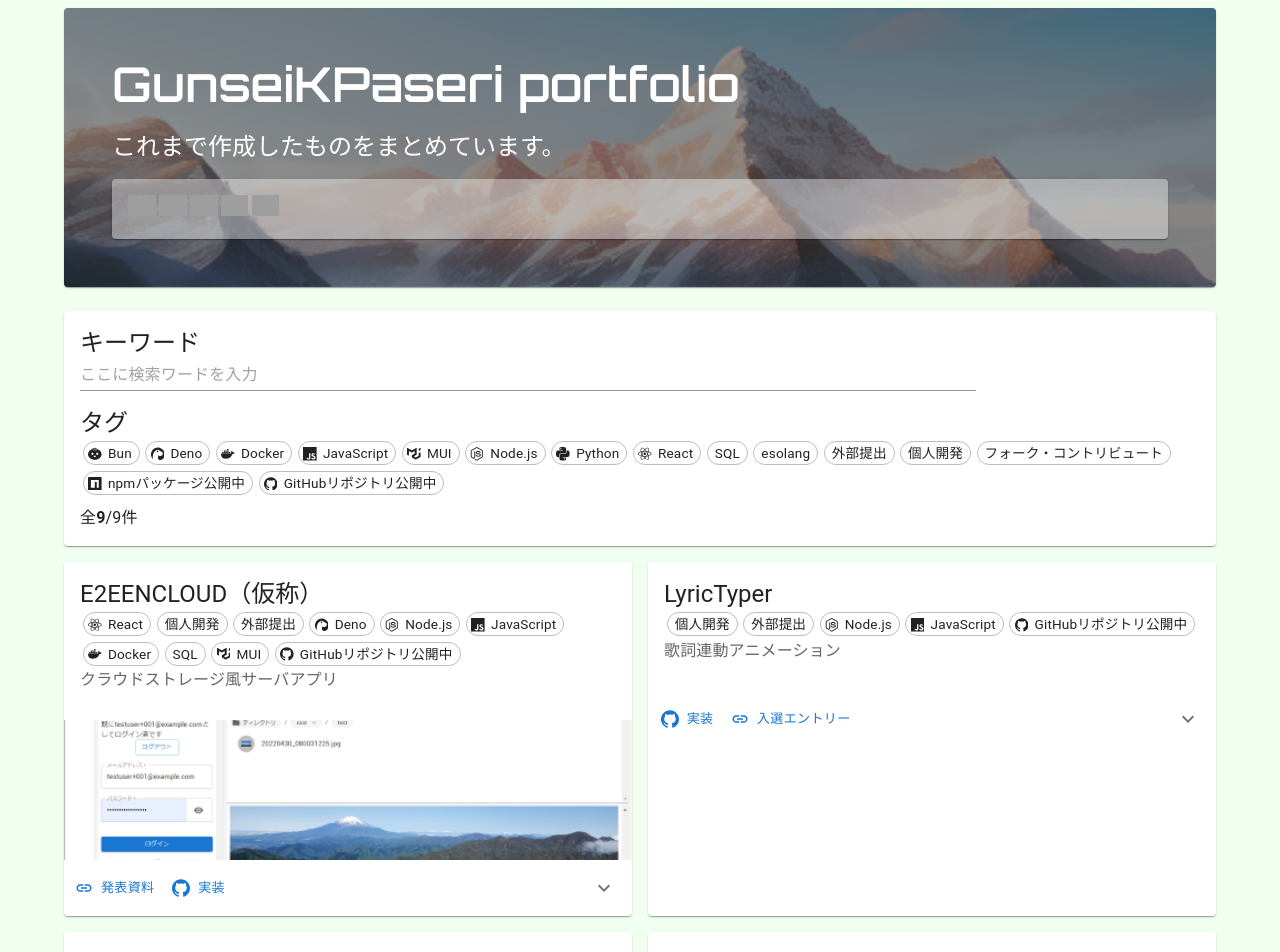
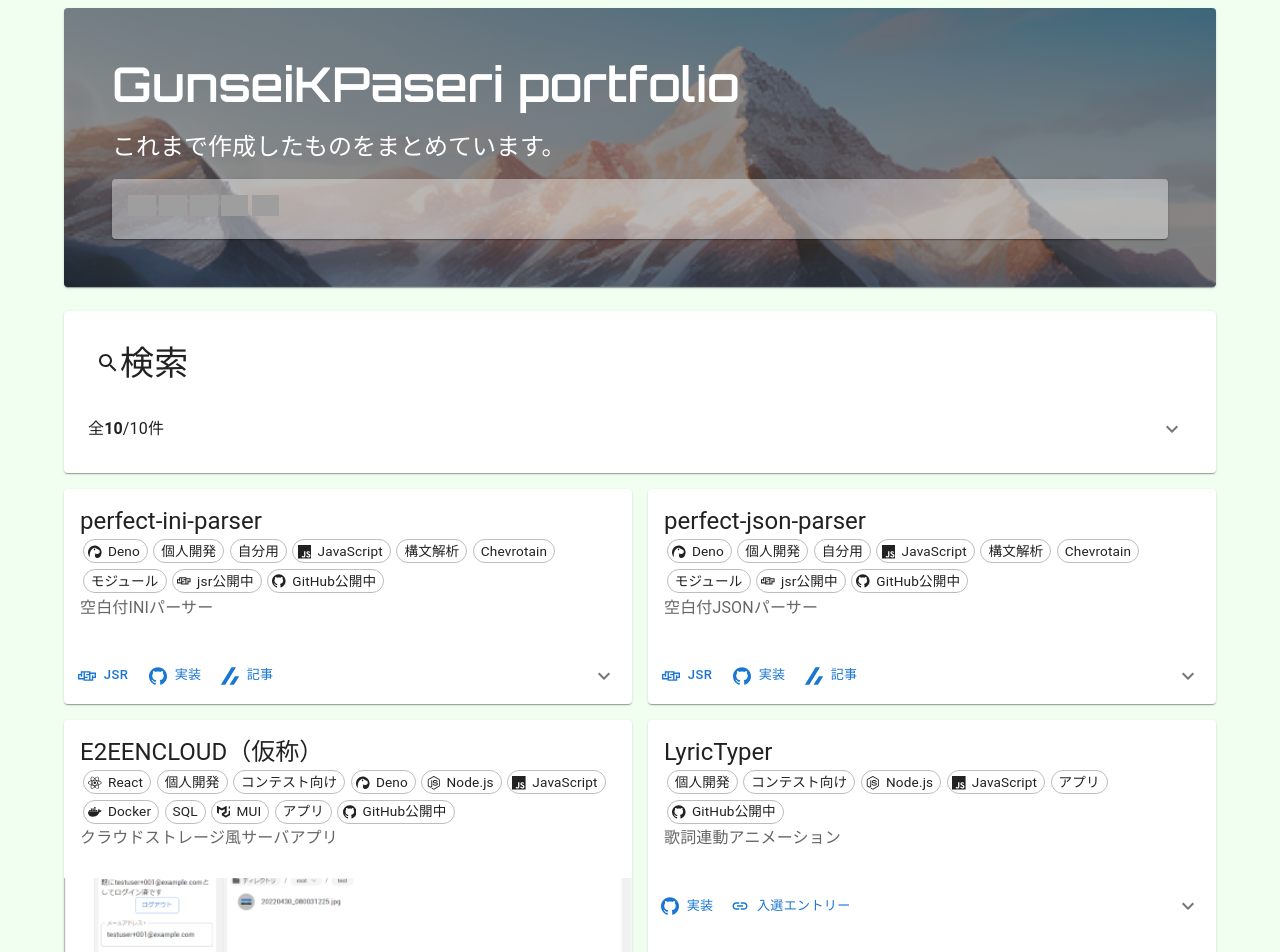
Before and after one commit to GunseiKPaseri/GunseiKPaseri.github.io, a React (Vite) app: page / in a window 1280 px wide. Shown: the top 952 px of the page. Built offline with nearby package versions, Linux system fonts and the light colour scheme; grey boxes are pictures that could not be loaded.

Commit message:
update: コンテンツ更新・タグ分離・リンク簡略化

```diff
--- a/package.json
+++ b/package.json
@@ -17,7 +17,7 @@
     "markdown-to-jsx": "^7.4.1",
     "react": "^18.2.0",
     "react-dom": "^18.2.0",
-    "react-icons": "^5.0.1"
+    "react-icons": "^5.2.1"
   },
   "devDependencies": {
     "@types/node": "^20.11.16",
--- a/src/components/CardLinkButton.tsx
+++ b/src/components/CardLinkButton.tsx
@@ -3,7 +3,7 @@ import IconButton from "@mui/material/IconButton";
 
 import { useWindowSize } from "../util";
 import { linkTypes, type Source } from "../source"
-import { Tooltip } from "@mui/material";
+import Tooltip from "@mui/material/Tooltip";
 
 export const CardLinkButton = (props: {link: NonNullable<Source['link']>[number]}) => {
   const result = linkTypes[props.link.type];
@@ -15,7 +15,7 @@ export const CardLinkButton = (props: {link: NonNullable<Source['link']>[number]
           ? <IconButton
               color="primary"
               size="small"
-              title={result.title}
+              //title={result.title}
               href={props.link.url}
               target="_blank"
             >
@@ -23,7 +23,7 @@ export const CardLinkButton = (props: {link: NonNullable<Source['link']>[number]
             </IconButton>
           : <Button
               size="small"
-              title={result.title}
+              //title={result.title}
               href={props.link.url}
               target="_blank"
               startIcon={result.icon}
--- a/src/components/ContentsCard.tsx
+++ b/src/components/ContentsCard.tsx
@@ -4,8 +4,6 @@ import CardContent from '@mui/material/CardContent';
 import Typography from '@mui/material/Typography';
 import CardActions from '@mui/material/CardActions';
 import CardMedia from '@mui/material/CardMedia';
-import IconButton, { type IconButtonProps } from '@mui/material/IconButton';
-import { styled } from '@mui/material/styles';
 import ExpandMoreIcon from '@mui/icons-material/ExpandMore';
 import Collapse from '@mui/material/Collapse';
 
@@ -14,21 +12,8 @@ import { Markdown } from './Markdown.tsx';
 import { TagList } from './TagList.tsx';
 import { CardLinkButton } from './CardLinkButton.tsx';
 import Stack from '@mui/material/Stack';
+import { ExpandMore } from './util/ExpandMore.tsx';
 
-interface ExpandMoreProps extends IconButtonProps {
-  expand: boolean;
-}
-
-const ExpandMore = styled((props: ExpandMoreProps) => {
-  const { expand: _expand, ...other } = props;
-  return <IconButton {...other} />;
-})(({ theme, expand }) => ({
-  transform: !expand ? 'rotate(0deg)' : 'rotate(180deg)',
-  marginLeft: 'auto',
-  transition: theme.transitions.create('transform', {
-    duration: theme.transitions.duration.shortest,
-  }),
-}));
 
 export const ContentsCard = (props: {source: Source}) => {
   const [expanded, setExpanded] = useState(false);
--- a/src/components/ContentsList.tsx
+++ b/src/components/ContentsList.tsx
@@ -1,12 +1,19 @@
 import { useContext, useMemo, useState } from "react";
-import Paper from "@mui/material/Paper";
 import Grid from "@mui/material/Unstable_Grid2/Grid2";
 import Typography from "@mui/material/Typography";
 import { ContentsCard } from "./ContentsCard";
-import { sources, contentsTags, type ContentsTag } from "../source";
+import { sources, type ContentsTag, contentsTagsTree } from "../source";
 import { appContext } from "../state/context";
 import { TagList } from "./TagList";
 import TextField from "@mui/material/TextField";
+import Card from "@mui/material/Card";
+import CardContent from "@mui/material/CardContent";
+import CardActions from "@mui/material/CardActions";
+import { ExpandMore } from "./util/ExpandMore";
+import ExpandMoreIcon from '@mui/icons-material/ExpandMore';
+import SearchIcon from '@mui/icons-material/Search';
+import Collapse from "@mui/material/Collapse";
+import { Stack } from "@mui/material";
 
 const reRegExp = /[\\^$.*+?()[\]{}|]/g
 
@@ -38,9 +45,33 @@ export const ContentsList = () => {
   const context = useContext(appContext);
   const [searchWord, setSearchWord] = useState("");
   const narrowDownSources = useMemo(() => findSource(searchWord, context.selectedTags), [searchWord, context.selectedTags]);
+
+  const [expanded, setExpanded] = useState(false);
+  const handleExpandClick = () => {
+    setExpanded(!expanded);
+  }
   return (
     <>
-      <Paper sx={{padding: 2, mb: 2}}>
+      <Card sx={{padding: 2, mb: 2}}>
+        <CardContent>
+          <Typography variant="h4" color="inherit"><SearchIcon />検索</Typography>
+        </CardContent>
+        <CardActions disableSpacing>
+          <Stack spacing={1} direction="row">
+            <Typography variant="body1" sx={{mt: 1}}>
+              全<strong>{narrowDownSources.length}</strong>/{sources.length}件
+            </Typography>
+          </Stack>
+          <ExpandMore
+              expand={expanded}
+              onClick={handleExpandClick}
+              aria-expanded={expanded}
+              aria-label="show more"
+            >
+            <ExpandMoreIcon />
+          </ExpandMore>
+        </CardActions>
+        <Collapse in={expanded} timeout="auto" unmountOnExit sx={{p: 1}}>
           <Typography variant="h5" color="inherit">キーワード</Typography>
           <TextField
             variant="standard"
@@ -49,11 +80,16 @@ export const ContentsList = () => {
             sx={{width: '80%'}}
             placeholder="ここに検索ワードを入力" />
           <Typography variant="h5" color="inherit" sx={{mt: 2}}>タグ</Typography>
-        <TagList tags={contentsTags} />
-        <Typography variant="body1" sx={{mt: 1}}>
-          全<strong>{narrowDownSources.length}</strong>/{sources.length}件
-        </Typography>
-      </Paper>
+          <Typography variant="h6" color="inherit" sx={{mt: 2}}>技術</Typography>
+          <TagList tags={contentsTagsTree['技術']} />
+          <Typography variant="h6" color="inherit" sx={{mt: 2}}>ジャンル</Typography>
+          <TagList tags={contentsTagsTree['ジャンル']} />
+          <Typography variant="h6" color="inherit" sx={{mt: 2}}>開発形態</Typography>
+          <TagList tags={contentsTagsTree['開発形態']} />
+          <Typography variant="h6" color="inherit" sx={{mt: 2}}>公開状況</Typography>
+          <TagList tags={contentsTagsTree['公開状況']} />
+        </Collapse>
+      </Card>
       <Grid
         container
         spacing={2}
--- a/src/components/TagChip.tsx
+++ b/src/components/TagChip.tsx
@@ -10,7 +10,7 @@ const FixedChipIcon = (props: {children: React.ReactNode}) => <Box sx={{ml: "0.5
 
 const TagIcon = (props: {tag: ContentsTag, active: boolean}) => {
   const result = contentsTagLogo[props.tag] ?? undefined;
-  if(result) return <span style={{color: props.active ? result.color : undefined}}><FixedChipIcon>{result.logo}</FixedChipIcon></span>;
+  if(result && 'logo' in result) return <span style={{color: props.active ? result.logo.color : undefined}}><FixedChipIcon>{result.logo.icon}</FixedChipIcon></span>;
   return <></>;
 };
 
--- /dev/null
+++ b/src/components/util/ExpandMore.tsx
@@ -0,0 +1,17 @@
+import IconButton, { type IconButtonProps } from '@mui/material/IconButton';
+import { styled } from '@mui/material/styles';
+
+interface ExpandMoreProps extends IconButtonProps {
+  expand: boolean;
+}
+
+export const ExpandMore = styled((props: ExpandMoreProps) => {
+  const { expand: _expand, ...other } = props;
+  return <IconButton {...other} />;
+})(({ theme, expand }) => ({
+  transform: !expand ? 'rotate(0deg)' : 'rotate(180deg)',
+  marginLeft: 'auto',
+  transition: theme.transitions.create('transform', {
+    duration: theme.transitions.duration.shortest,
+  }),
+}));
--- a/src/source.tsx
+++ b/src/source.tsx
@@ -4,61 +4,119 @@ import {
   SiDocker as DockerIcon,
   SiGithub as GitHubIcon,
   SiJavascript as JavaScriptIcon,
+  SiJsr as JsrIcon,
   SiMui as MuiIcon,
   SiNodedotjs as NodeIcon,
   SiNpm as NpmIcon,
   SiPython as PythonIcon,
   SiReact as ReactIcon,
   SiCodepen as CodepenIcon,
+  SiCodesandbox as CodesandboxIcon,
   SiZenn as ZennIcon,
 } from "react-icons/si";
 import LinkIcon from '@mui/icons-material/Link';
+import { OmitByValue, PickByValue, entries, keys } from "./util";
 
 export const contentsTagLogo = {
-  'Bun': {logo: <BunIcon />, color: '#f3e8b8'},
-  'Deno': {logo: <DenoIcon />, color: '#000000'},
-  'Docker': {logo: <DockerIcon />, color: '#2496ed'},
-  'JavaScript': {logo: <JavaScriptIcon />, color: '#f7df1e'},
-  'MUI': {logo: <MuiIcon />, color: '#0081cb'},
-  'Node.js': {logo: <NodeIcon />, color: '#68a063'},
-  'Python': {logo: <PythonIcon />, color: '#306998'},
-  'React': {logo: <ReactIcon />, color: '#61dafb'},
-  'SQL': undefined,
-  'esolang': undefined,
-  '外部提出': undefined,
-  '個人開発': undefined,
-  'フォーク・コントリビュート': undefined,
-  'npmパッケージ公開中': {logo: <NpmIcon />, color: '#cb3837'},
-  'GitHubリポジトリ公開中': {logo: <GitHubIcon />, color: '#181717'},
-} as const satisfies Record<string, {logo: JSX.Element, color: string} | undefined>
+  'Bun': {logo: {icon: <BunIcon />, color: '#f3e8b8'}, type: 'skill'},
+  'Deno': {logo: {icon: <DenoIcon />, color: '#000000'}, type: 'skill'},
+  'Docker': {logo: {icon: <DockerIcon />, color: '#2496ed'}, type: 'skill'},
+  'JavaScript': {logo: {icon: <JavaScriptIcon />, color: '#f7df1e'}, type: 'skill'},
+  'MUI': {logo: {icon: <MuiIcon />, color: '#0081cb'}, type: 'skill'},
+  'Node.js': {logo: {icon: <NodeIcon />, color: '#68a063'}, type: 'skill'},
+  'Python': {logo: {icon: <PythonIcon />, color: '#306998'}, type: 'skill'},
+  'React': {logo: {icon: <ReactIcon />, color: '#61dafb'}, type: 'skill'},
+  'Chevrotain': {type: 'skill'},
+  'Peg.js/Peggy': {type: 'skill'},
+  '構文解析': {type: 'skill'},
+  'SQL': {type: 'skill'},
+  'アプリ': {type: 'genre'},
+  'モジュール': {type: 'genre'},
+  'CUIツール': {type: 'genre'},
+  'esolang': {type: 'genre'},
+  '課題': {type: 'state'},
+  '研究用': {type: 'state'},
+  '自分用': {type: 'state'},
+  'コンテスト向け': {type: 'state'},
+  '個人開発': {type: 'state'},
+  'フォーク・コントリビュート': {type: 'state'},
+  'jsr公開中': {logo: {icon: <JsrIcon />, color: '#f3e8b8'}, type: 'auto'},
+  'npm公開中': {logo: {icon: <NpmIcon />, color: '#cb3837'}, type: 'auto'},
+  'GitHub公開中': {logo: {icon: <GitHubIcon />, color: '#181717'}, type: 'auto'},
+} as const satisfies Record<string, {logo?:{icon: JSX.Element, color: string}, type: 'skill' | 'auto' | 'state' | 'genre'}>
 
-export type ContentsTag = keyof typeof contentsTagLogo;
-export const contentsTags = Object.keys(contentsTagLogo) as ContentsTag[];
+export const contentsTags = keys(contentsTagLogo);
+const contentsTagEntries = entries(contentsTagLogo)
+type ContentsTagManual = keyof OmitByValue<typeof contentsTagLogo, {type: 'auto'}>;
+type ContentsTagAuto = keyof PickByValue<typeof contentsTagLogo, {type: 'auto'}>;
+export type ContentsTag = ContentsTagAuto | ContentsTagManual;
+export const contentsTagsTree = {
+  '技術': contentsTagEntries.filter(x => x[1].type === 'skill').map(x => x[0]),
+  'ジャンル': contentsTagEntries.filter(x => x[1].type === 'genre').map(x => x[0]),
+  '開発形態': contentsTagEntries.filter(x => x[1].type === 'state').map(x => x[0]),
+  '公開状況': contentsTagEntries.filter(x => x[1].type === 'auto').map(x => x[0]),
+} as const satisfies Record<string, ContentsTag[]>;
 
 export const linkTypes = {
-  github: {message: '実装', icon: <GitHubIcon />, title: 'GitHub'},
-  npm: {message: 'npm', icon: <NpmIcon />, title: 'npm package'},
-  zenn: {message: '記事', icon: <ZennIcon />, title: 'Zenn'},
-  codepen: {message: 'デモ', icon: <CodepenIcon />, title: 'CodePen'},
-  other: {message: 'リンク', icon: <LinkIcon />, title: 'リンク'},
-} as const satisfies Record<string, {message: string, icon: JSX.Element, title: string}>;
+  jsr: {message: 'jsr', icon: <JsrIcon />, title: 'JSR', domain:['jsr.io']},
+  github: {message: '実装', icon: <GitHubIcon />, title: 'GitHub', domain:['github.com']},
+  npm: {message: 'npm', icon: <NpmIcon />, title: 'npm package', domain: ['npmjs.com']},
+  zenn: {message: '記事', icon: <ZennIcon />, title: 'Zenn', domain: ['zenn.dev']},
+  codepen: {message: 'デモ', icon: <CodepenIcon />, title: 'CodePen', domain: ['codepen.io']},
+  codesandbox: {message: 'デモ', icon: <CodesandboxIcon />, title: 'CodeSandbox', domain: ['codesandbox.io']},
+  other: {message: 'リンク', icon: <LinkIcon />, title: 'リンク', domain: []},
+} as const satisfies Record<string, {message: string, icon: JSX.Element, title: string, domain: string[]}>;
 
-export type LinkType = keyof typeof linkTypes;
-export const linkType = Object.keys(linkTypes) as LinkType[];
+export const linkType = keys(linkTypes);
+export type LinkType = (typeof linkType)[number];
+
+type LinkDetail = {url: string, type: LinkType, message?: string};
 
 export type Source = {
   id: number,
   title: string,
   description: string,
   summary: string,
-  link?: {url: string, type: LinkType, message?: string}[],
+  link?: LinkDetail[],
   img?: string,
   tag: ContentsTag[],
 };
 
-type SourceOmited = Omit<Source, 'id' | 'tag'> & {tag: Exclude<ContentsTag, 'npmパッケージ公開中' | 'GitHubリポジトリ公開中'>[]};
+type SourceOmited = Omit<Source, 'id' | 'tag' | 'link'>
+  & {
+    tag: ContentsTagManual[]
+    link?: (string | LinkDetail)[]
+  }
 
 const sourcesOrigin: SourceOmited[] = [
+  {
+    title: 'perfect-ini-parser',
+    summary: '空白付INIパーサー',
+    description: `
+iniのパースを行う際、改行・タグ・空白文字を無視することが多いが、空白文字を含めてパース・一部編集後も復元することができるパーサー。
+ファイル変更時の差分を最小限にすることができる。
+`,
+    link: [
+      'https://jsr.io/@gunseikpaseri/perfect-ini-parser',
+      'https://github.com/GunseiKPaseri/perfect-ini-parser',
+      'https://zenn.dev/gunseikpaseri/articles/parser-published-jsr',
+    ],
+    tag: ['Deno', '個人開発', '自分用', 'JavaScript', '構文解析', 'Chevrotain', 'モジュール'],
+  },
+  {
+    title: 'perfect-json-parser',
+    summary: '空白付JSONパーサー',
+    description: `
+JSONのパースを行う際、改行・タグ・空白文字を無視することが多いが、空白文字を含めてパース・一部編集後も復元することができるパーサー。
+ファイル変更時の差分を最小限にすることができる。
+`,
+    link: [
+      'https://jsr.io/@gunseikpaseri/perfect-json-parser',
+      'https://github.com/GunseiKPaseri/perfect-json-parser',
+      'https://zenn.dev/gunseikpaseri/articles/parser-published-jsr',
+    ],
+    tag: ['Deno', '個人開発', '自分用', 'JavaScript', '構文解析', 'Chevrotain', 'モジュール'],
+  },
   {
     title: 'E2EENCLOUD（仮称）',
     summary: 'クラウドストレージ風サーバアプリ',
@@ -73,15 +131,15 @@ FIDO2やTOTP等の多要素認証に対応。
 趣味レベルでは最も力を入れている中心的なプロジェクトであり、各種開発ツールの試験的な利用等にも活用している。
 2023年に技育展にて発表。
 `,
-    link: [{
-      url: 'https://docs.google.com/presentation/d/e/2PACX-1vSscrKP19Mm_AKqQygBGAlr0IyOS0Tkd8BJQkSiKCPxLk8d7CTkWd9vW6-U1Bycmw/pub?start=false&loop=false&delayms=3000',
-      type: 'other',
-      message: '発表資料',
-    },{
-      url: 'https://github.com/GunseiKPaseri/e2eencloud',
-      type: 'github',
-    }],
-    tag: ['React', '個人開発', '外部提出', 'Deno', 'Node.js', 'JavaScript', 'Docker', 'SQL', 'MUI'],
+    link: [
+      {
+        url: 'https://docs.google.com/presentation/d/e/2PACX-1vSscrKP19Mm_AKqQygBGAlr0IyOS0Tkd8BJQkSiKCPxLk8d7CTkWd9vW6-U1Bycmw/pub?start=false&loop=false&delayms=3000',
+        type: 'other',
+        message: '発表資料',
+      },
+      'https://github.com/GunseiKPaseri/e2eencloud',
+    ],
+    tag: ['React', '個人開発', 'コンテスト向け', 'Deno', 'Node.js', 'JavaScript', 'Docker', 'SQL', 'MUI', 'アプリ'],
     img: './e2eencloud.png',
   },
   {
@@ -89,120 +147,95 @@ FIDO2やTOTP等の多要素認証に対応。
     summary: '歌詞連動アニメーション',
     description: '音楽に合わせてタイミングよく歌詞が動くWebアプリケーション（リリックアプリ）を作ることができる、[TextAlive App API](https://developer.textalive.jp/)を用いて、歌詞をタイピングゲームのように表示して楽しむことができるアプリケーション。**第一回マジカルミライ プログラミングコンテストにて入選**。グラフィックライブラリを用いずにHTML要素とCSSによる変形で形を作っている。',
     link: [
-      {
-        url: 'https://github.com/GunseiKPaseri/textalive_lyrictyper',
-        type: 'github',
-      },
+      'https://github.com/GunseiKPaseri/textalive_lyrictyper',
       {
         url: 'https://magicalmirai.com/2020/procon/entry.html#entry_no07',
         type: 'other',
         message: '入選エントリー',
       }
     ],
-    tag: ['個人開発', '外部提出', 'Node.js', 'JavaScript'],
+    tag: ['個人開発', 'コンテスト向け', 'Node.js', 'JavaScript', 'アプリ'],
   },
   {
     title: 'react-window-system',
     summary: 'React用ウィンドウシステムライブラリ',
     description: 'Reactでウィンドウシステムを実現するためのライブラリ。ウィンドウのドラッグ・リサイズ・最小化・最大化・閉じる等の操作を実現する。ウィンドウのZオーダーを保持するための機能も実装。ウィンドウの中身にReactコンポーネントを配置できる。スナップ機能（Windowsで左右にぶつけると半分最大化できたりするやつ）にも対応．',
     link: [
-      {
-        url: 'https://codesandbox.io/p/sandbox/react-window-system-demo-p75t2w?file=%2Fsrc%2FApp.tsx&from-embed=',
-        type: 'codepen',
-      },{
-      url: 'https://zenn.dev/gunseikpaseri/articles/react-window-system',
-      type: 'zenn',
-    },{
-      url: 'https://github.com/GunseiKPaseri/react-window-system',
-      type: 'github',
-    },{
-      url: 'https://www.npmjs.com/package/react-window-system',
-      type: 'npm',
-    }],
-    tag: ['個人開発', 'Bun', 'React', 'JavaScript'],
+      'https://codesandbox.io/p/sandbox/react-window-system-demo-p75t2w?file=%2Fsrc%2FApp.tsx&from-embed=',
+      'https://zenn.dev/gunseikpaseri/articles/react-window-system',
+      'https://github.com/GunseiKPaseri/react-window-system',
+      'https://www.npmjs.com/package/react-window-system',
+    ],
+    tag: ['個人開発', '自分用', 'Bun', 'React', 'JavaScript', 'モジュール'],
   },
   {
     title: 'promise_array_parallel',
     summary: '簡易並列処理ライブラリ',
     description: '与えられた複数の非同期関数について、完了後に並列数を制限しながら別の非同期関数を実行する等を簡易的に実現する。JavaScript標準のPromise.all等と使い心地が揃うようにしている。またGitHubActionを利用し、GitHub経由でリリースするとnpm及びdeno.landにおいて自動で公開されるようになっており、Node.js・Deno両環境で使うことができる。研究の際に欲しかった機能を改めてパッケージ化。',
-    link: [{
-      url: 'https://github.com/GunseiKPaseri/promise_array_parallel',
-      type: 'github',
-    },{
-      url: 'https://www.npmjs.com/package/promise_array_parallel',
-      type: 'npm',
-    }],
-    tag: ['個人開発', 'Deno', 'Node.js', 'JavaScript'],
+    link: [
+      'https://github.com/GunseiKPaseri/promise_array_parallel',
+      'https://www.npmjs.com/package/promise_array_parallel',
+    ],
+    tag: ['個人開発', '研究用', 'Deno', 'Node.js', 'JavaScript', 'モジュール'],
   },
   {
     title: 'gunseikpaseri.github.io',
     summary: 'ポートフォリオサイト',
     description: '作者の実装したアプリケーション等をまとめたこのポートフォリオサイト。簡単なタグ検索機能が付属する。',
     link: [
-      {
-        url: 'https://github.com/GunseiKPaseri/gunseikpaseri.github.io',
-        type: 'github',
-      },
-      {
-        url: 'https://gunseikpaseri.github.io/',
-        type: 'other',
-      }
+      'https://github.com/GunseiKPaseri/gunseikpaseri.github.io',
+      'https://gunseikpaseri.github.io/'
     ],
-    tag: ['個人開発', 'JavaScript', 'React', 'MUI'],
+    tag: ['個人開発', 'JavaScript', 'React', 'MUI', 'アプリ'],
   },
   {
     title: 'tenjijs（仮称）',
     summary: '点字を利用した難解プログラミング言語',
     description: '点字でプログラムする難解プログラミング言語。[fizzbuzzを解くソースコードの例](https://github.com/GunseiKPaseri/tenjijs/blob/main/example_fizzbuzz2.tj)はこのようになっており、非常に読み取りずらい。[PEG.js](https://pegjs.org/)・[escodegen](https://github.com/estools/escodegen)を利用したAltJSで実現。vitestを用いて正常に実行できるかを確認できる。授業課題。文法の解説・プレイグラウンドを作成予定。',
-    link: [
-      {
-        url: 'https://github.com/GunseiKPaseri/tenjijs',
-        type: 'github',
-      }
-    ],
+    link: ['https://github.com/GunseiKPaseri/tenjijs'],
     img: './tenjijs.png',
-    tag: ['個人開発', '外部提出', 'JavaScript', 'esolang'],
+    tag: ['個人開発', '課題', 'JavaScript', 'esolang', '構文解析', 'Peg.js/Peggy'],
   },
   {
     title: 'detect-chinese',
     summary: '文字種検出パッケージ',
     description: '文字列に「中国語にしか使われない漢字が含まれているかどうか」を調べることで、対象の文字列が「中国語かどうか」を判定する。特定の文字が含まれているかを正規表現で検出しているだけだが、Unicodeが5桁になる文字種を正常に判定できるようにする、連続する文字に関してハイフンで結ぶことでファイルサイズを削減する、等の修正を行いマージされた。',
-    link: [{
-      url: 'https://github.com/Neos21/detect-chinese',
-      type: 'github',
-    }, {
-      url: 'https://www.npmjs.com/package/@neos21/detect-chinese',
-      type: 'npm',
-    }],
-    tag: ['フォーク・コントリビュート', 'JavaScript'],
+    link: [
+      'https://github.com/Neos21/detect-chinese',
+      'https://www.npmjs.com/package/@neos21/detect-chinese',
+    ],
+    tag: ['フォーク・コントリビュート', '自分用', 'JavaScript', 'モジュール'],
   },
   {
     title: 'sb.webscraping',
     summary: 'ニコニコ大百科コメント欄スクレイピングスクリプト',
     description: 'ニコニコ大百科記事の自動取得を行うスクリプト。ユーザ記事・動画記事を仕様変更やお絵カキコ・ピコカキコを取得できるよう[変更を加えた](https://github.com/GunseiKPaseri/sb.webscraping/compare/857aaa0...5453de5)。メンテナンスを行っていないため現在動作するか不明。',
-    link: [{
-      url: 'https://github.com/GunseiKPaseri/sb.webscraping/tree/somefix',
-      type: 'github',
-    }],
-    tag: ['フォーク・コントリビュート', 'Python'],
-  },
-  {
-    title: 'web-crypto-stream（仮称）',
-    summary: 'Web Stream APIで暗号化等を行う',
-    description: 'Web Stream APIによりNode.jsに限らずブラウザ上でもストリーム処理が容易に実現できるようになったが、Web Crypto APIの暗号処理・ハッシュ関数については未対応である。[提案](https://github.com/wintercg/proposal-webcrypto-streams/blob/main/explainer.md)はされているものの実現の目途は経っていない様子。E2EEENCLOUDではブラウザ上での暗号化・復号処理が求められるが、これを利用することで暗号化ファイルのダウンロードを待たずに復号処理に移ることができる。実現に向けて作業中。暗号処理に自分が実装したプラグインを使うのはセキュリティ的観点からご法度ではあるが、提案が通るまでの繋ぎのつもりで。',
-    tag: ['JavaScript'],
-  },
+    link: ['https://github.com/GunseiKPaseri/sb.webscraping/tree/somefix'],
+    tag: ['フォーク・コントリビュート', '自分用', 'Python', 'CUIツール'],
+  }
 ];
 
+const linkDetailSuggester = (url: string):LinkDetail => {
+  for(const [lt, lnk] of Object.entries(linkTypes)){
+    if(lnk.domain.some(x => url.startsWith(`https://${x}/`) || url.startsWith(`https://www.${x}/`))){
+      return {url, type: lt as LinkType}
+    }
+  }
+  return {url, type: 'other'};
+}
+
 export const sources = sourcesOrigin.map((s, i): Source => {
+  const link: Source['link'] = s.link?.map(x => typeof x === 'string' ? linkDetailSuggester(x) : x)
   const tag: Source['tag'] = [
     ...s.tag,
-    ...(s.link?.some(x => x.type === 'npm') ? ['npmパッケージ公開中'] as const : []),
-    ...(s.link?.some(x => x.type === 'github') ? ['GitHubリポジトリ公開中'] as const : []),
+    ...(link?.some(x => x.type === 'jsr') ? ['jsr公開中'] as const : []),
+    ...(link?.some(x => x.type === 'npm') ? ['npm公開中'] as const : []),
+    ...(link?.some(x => x.type === 'github') ? ['GitHub公開中'] as const : []),
   ]
   return ({
     ...s,
     tag,
+    link,
     id: i
   } satisfies Source)
 });
```
Also changed, not shown: src/util.ts (+17 -1 lines), 2 other files (tests, documents, lock files or other folders). Lines whose indentation alone changed are shown as unchanged.
